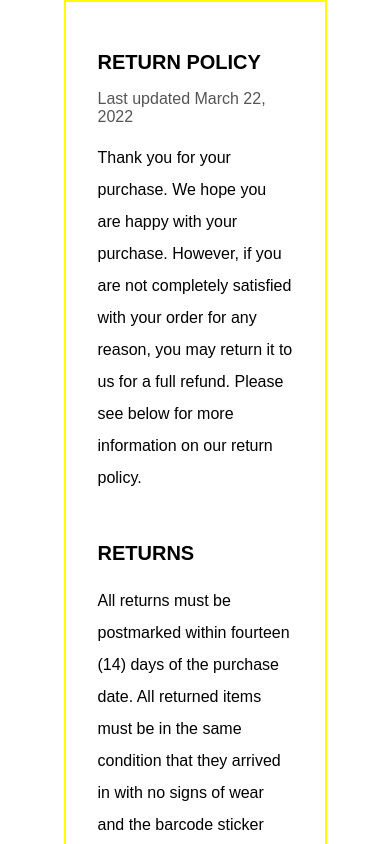
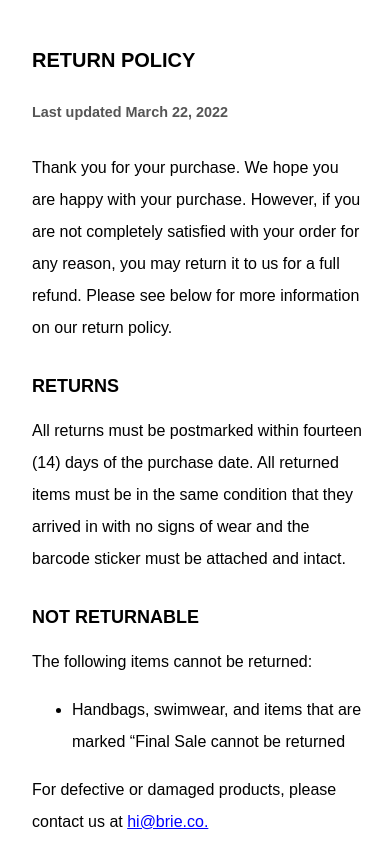
Before and after one commit to Dhanidayo/brie-donation, a React (Create React App) app: page /return-policy in a window 390 px wide. Shown: the top 844 px of the page. Built offline with nearby package versions, Linux system fonts and the light colour scheme; a web font is replaced by a local one.

Commit message:
style update

```diff
--- a/src/Pages/ReturnPolicy/index.jsx
+++ b/src/Pages/ReturnPolicy/index.jsx
@@ -4,7 +4,7 @@ import "./style.css";
 const ReturnPolicy = () => {
   return (
     <div className="return-policy">
-      <h2 className="heading3">RETURN POLICY</h2>
+      <h2 className="heading3 return-heading">RETURN POLICY</h2>
       <p className="date-text">Last updated March 22, 2022</p>
       <p className="body-text">
         Thank you for your purchase. We hope you are happy with your purchase.
--- a/src/Pages/ReturnPolicy/style.css
+++ b/src/Pages/ReturnPolicy/style.css
@@ -2,13 +2,157 @@
     width: 50%;
     margin: auto;
     padding: 2rem;
-    border: 2px solid yellow;
+}
+
+@media screen and (max-width: 1922px) {
+    .return-policy {
+        width: 60%;
+    }
+}
+
+@media screen and (max-width: 1682px) {
+    .return-policy {
+        width: 62%;
+    }
+}
+
+@media screen and (max-width: 1602px) {
+    .return-policy {
+        width: 65%;
+    }
+}
+
+@media screen and (max-width: 1368px) {
+    .return-policy {
+        width: 68%;
+    }
+}
+
+@media screen and (max-width: 1282px) {
+    .return-policy {
+        width: 65%;
+    }
+}
+
+@media screen and (max-width: 1026px) {
+    .return-policy {
+        width: 72%;
+    }
+}
+
+@media screen and (max-width: 416px) {
+    .return-policy {
+        width: 85%;
+    }
+}
+
+@media screen and (max-width: 362px) {
+    .return-policy {
+        width: 90%;
+    }
+}
+
+
+@media screen and (max-width: 1682px) {
+    .return-heading {
+        font-size: 2rem;
+    }
+}
+
+@media screen and (max-width: 1026px) {
+    .return-heading {
+        font-size: 1.375rem;
+    }
+}
+
+@media screen and (max-width: 802px) {
+    .return-heading {
+        font-size: 1.3125rem;
+    }
+}
+
+@media screen and (max-width: 602px) {
+    .return-heading {
+        font-size: 1.25rem;
+    }
 }
 
 .date-text {
     color: #555;
+    font-size: 1.5rem;
+    font-weight: 700;
+    margin: 3rem 0;
 }
+
+@media screen and (max-width: 1922px) {
+    .date-text {
+        font-size: 1.5625rem;
+    }
+}
+
+@media screen and (max-width: 1682px) {
+    .date-text {
+        font-size: 1.5rem;
+    }
+}
+
+@media screen and (max-width: 1442px) {
+    .date-text {
+        font-size: 1.325rem;
+    }
+}
+
+@media screen and (max-width: 1368px) {
+    .date-text {
+        font-size: 1.125rem;
+    }
+}
+
+@media screen and (max-width: 1026px) {
+    .date-text {
+        font-size: 1rem;
+    }
+}
+
+@media screen and (max-width: 802px) {
+    .date-text {
+        margin: 2rem 0;
+        font-size: .9rem;
+    }
+}
+
+
 
 .return-subheadings {
     margin-top: 3rem;
 }
+
+@media screen and (max-width: 1682px) {
+    .return-subheadings {
+        font-size: 1.5625rem;
+    }
+}
+
+@media screen and (max-width: 1368px) {
+    .return-subheadings {
+        font-size: 1.25rem;
+    }
+}
+
+@media screen and (max-width: 802px) {
+    .return-subheadings {
+        font-size: 1.1875rem;
+    }
+}
+
+@media screen and (max-width: 602px) {
+    .return-subheadings {
+        font-size: 1.125rem;
+    }
+}
+
+@media screen and (max-width: 802px) {
+    .return-subheadings {
+        margin-top: 2rem;
+    }
+}
```
